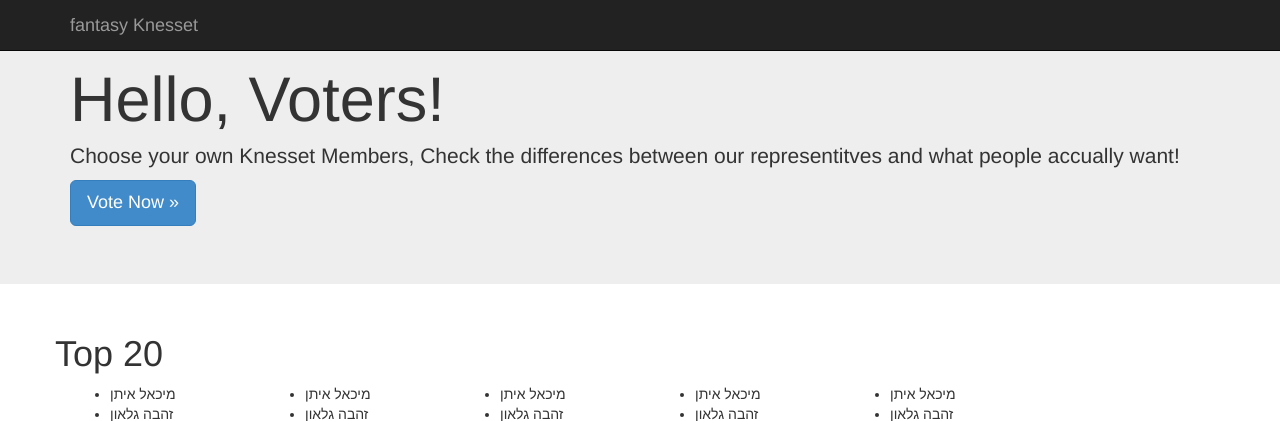
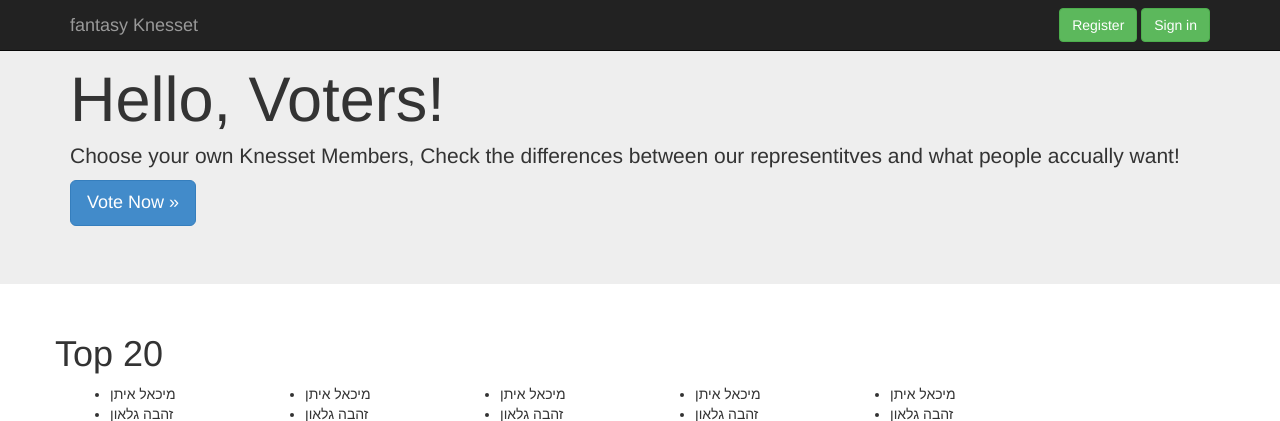
Before and after one commit to AriMeidan/Fantasy-Knesset, a Django app: page / in a window 1280 px wide. Shown: the top 421 px of the page. Run offline with Django 3.2, Linux system fonts and the light colour scheme; data comes from the database, SQL or seed files in the repository; parts of the project's set-up code (start-up, migrations or seed data) failed here and were passed over.

Commit message:
Register and Login buttons loaded from a template only where needed

```diff
--- a/FantasyKnessetWeb/votes/templates/base.html
+++ b/FantasyKnessetWeb/votes/templates/base.html
@@ -34,11 +34,9 @@
           <a class="navbar-brand" href="#">fantasy Knesset</a>
         </div>
 
-	{% block register_signin %}
+        {% block register_signin %}
 
-
-
-    {% endblock %}
+        {% endblock %}
 
       </div>
     </div>
@@ -46,7 +44,6 @@
 
 	{% block content %}
 
-  	PUT CONTENT HERE
 
     {% endblock %}
 
--- /dev/null
+++ b/FantasyKnessetWeb/votes/templates/register_signin.html
@@ -0,0 +1,13 @@
+
+
+
+        <div class="navbar-collapse collapse">
+          <div class="navbar-right navbar-form">
+          	{% if user_signed_in %}
+				<a  class="btn btn-success">Logout</a>
+          	{% else %}
+				<a  href="{% url 'votes:register' %}" class="btn btn-success">Register</a>
+	            <button type="button" class="btn btn-success">Sign in</button>
+            {% endif %}
+          </div>
+        </div><!--/.navbar-collapse -->
--- a/FantasyKnessetWeb/votes/templates/votes/index.html
+++ b/FantasyKnessetWeb/votes/templates/votes/index.html
@@ -1,6 +1,9 @@
 
 	{% extends "base.html" %}
-	{% include "register_signin.html" %}
+
+    {% block register_signin %}
+		{% include "register_signin.html" %}
+    {% endblock %}
 
 
 
```
